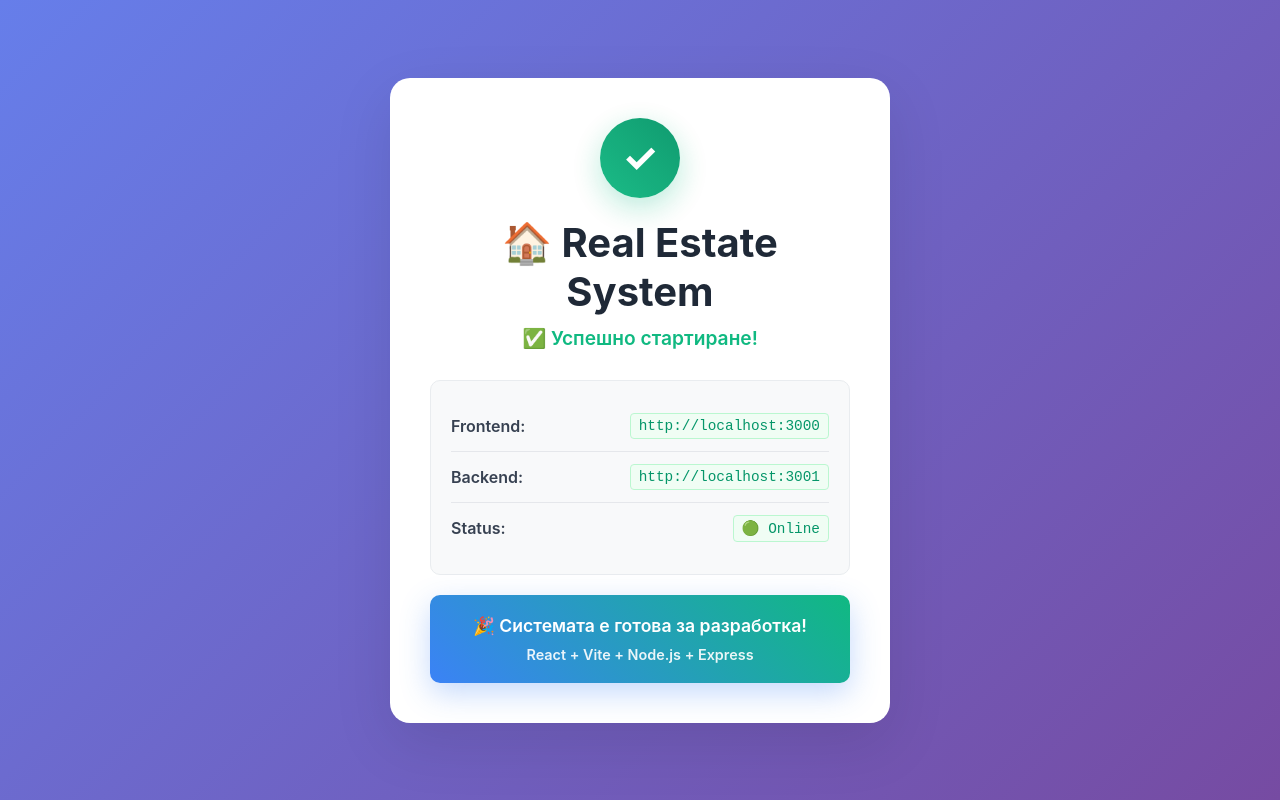
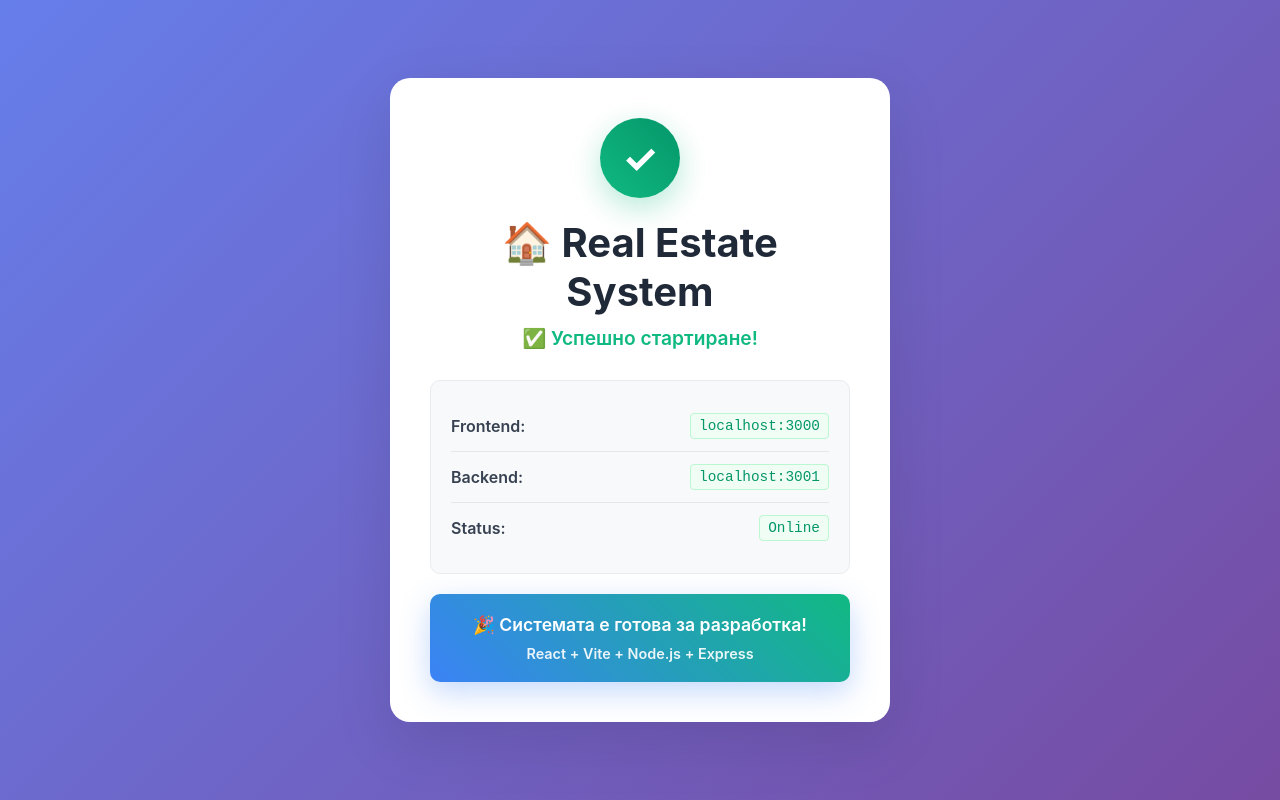
Before and after one commit to lechev95/real-estate-system, a React (Vite) app in the folder frontend/: page / in a window 1280 px wide. Built offline with nearby package versions, Linux system fonts and the light colour scheme.

Commit message:
Update App.jsx

```diff
--- a/frontend/src/App.jsx
+++ b/frontend/src/App.jsx
@@ -1,7 +1,7 @@
 function App() {
   return (
     <div className="container">
-      <div className="success-icon pulse">
+      <div className="success-icon">
         ✓
       </div>
       <h1 className="title">
@@ -14,15 +14,18 @@ function App() {
       <div className="info-box">
         <div className="info-row">
           <span className="info-label">Frontend:</span>
-          <span className="info-value">http://localhost:3000</span>
+          <span className="info-value">localhost:3000</span>
         </div>
         <div className="info-row">
           <span className="info-label">Backend:</span>
-          <span className="info-value">http://localhost:3001</span>
+          <span className="info-value">localhost:3001</span>
         </div>
         <div className="info-row">
           <span className="info-label">Status:</span>
-          <span className="info-value">🟢 Online</span>
+          <span className="info-value status-online">
+            <span className="status-indicator"></span>
+            Online
+          </span>
         </div>
       </div>
 
```
